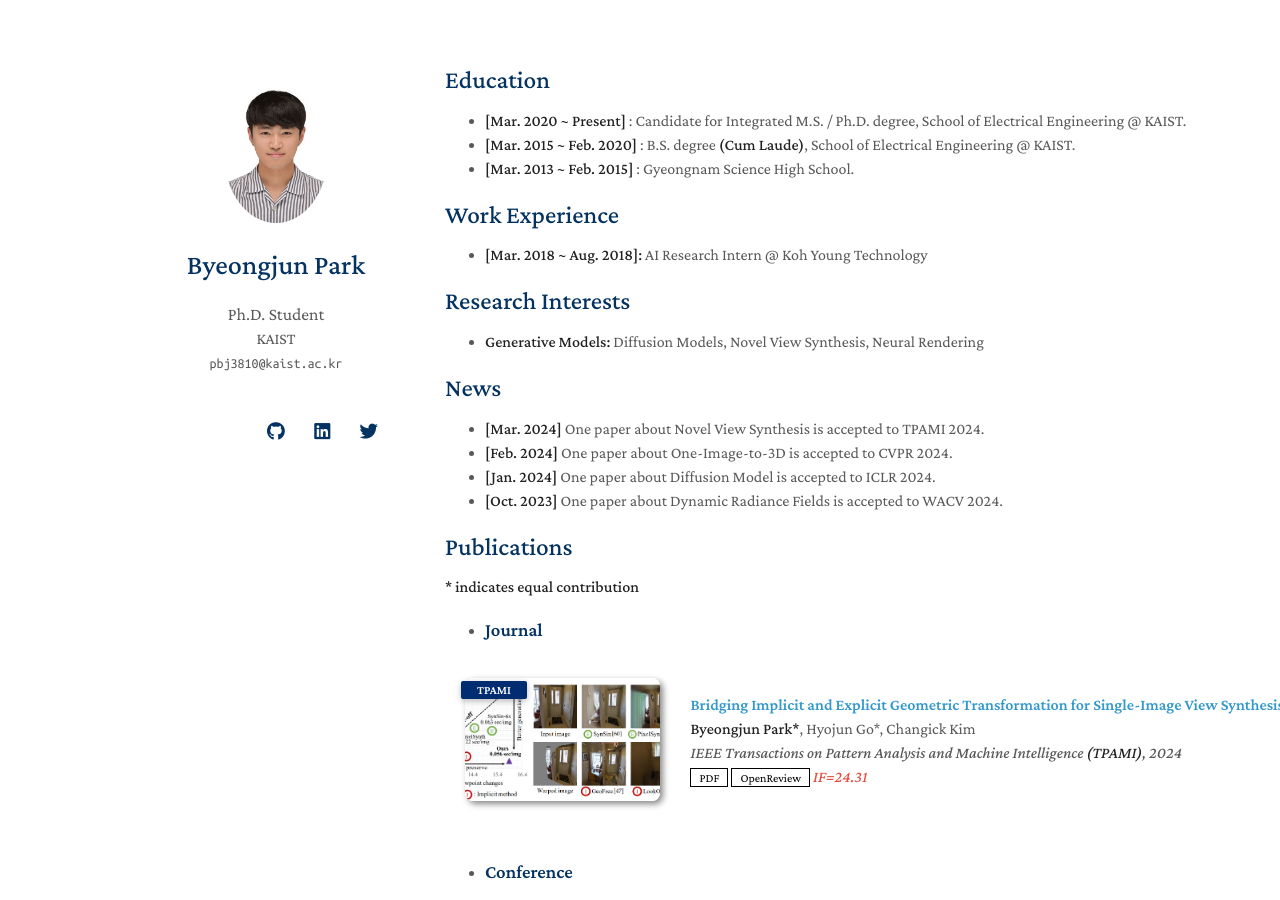
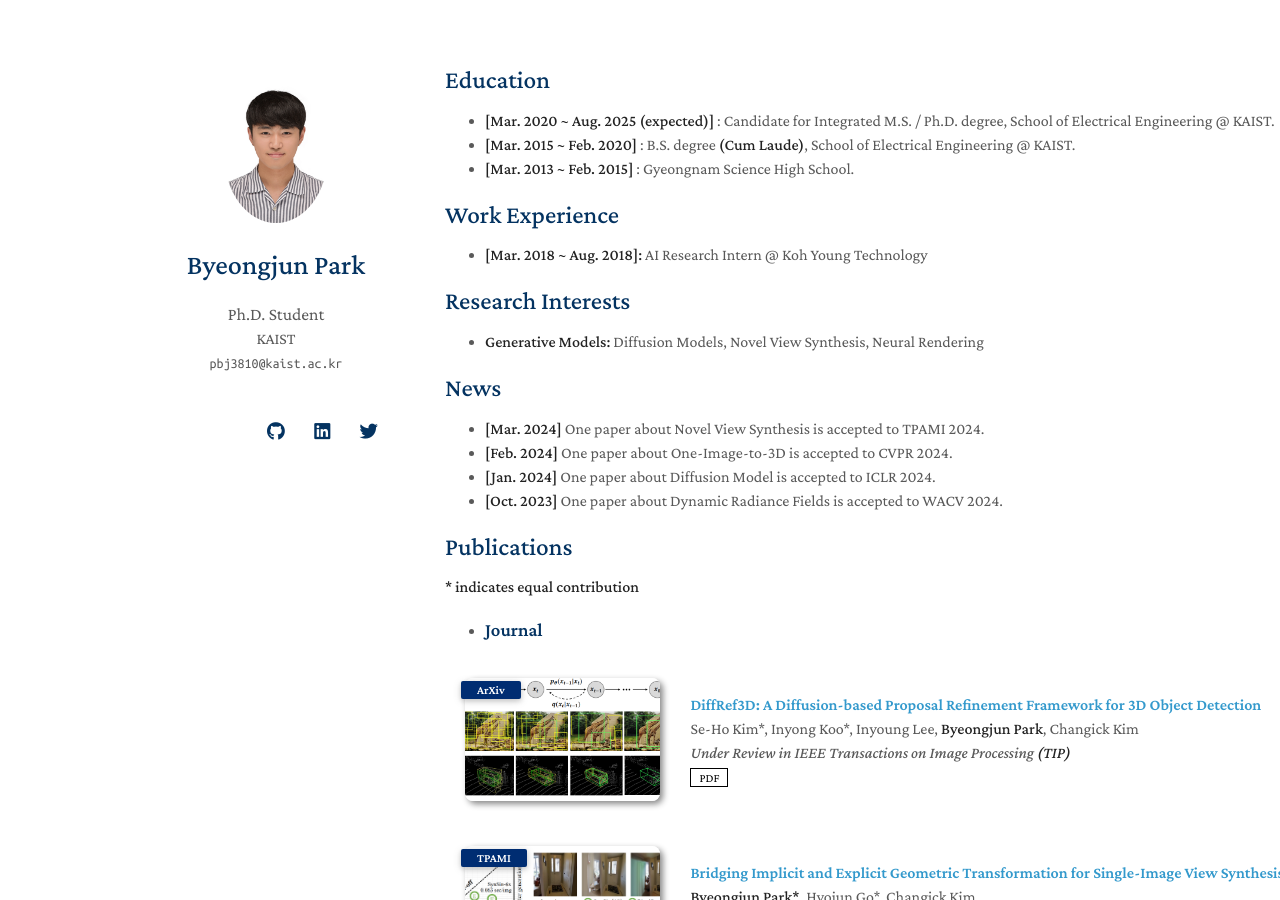
Before and after one commit to byeongjun-park/byeongjun-park.github.io, a Jekyll site: the page built from index.md, in a window 1280 px wide and 900 px high. Built offline with Jekyll 4.4.1, drawn with Linux system fonts in a browser that asks for light colours; nearby versions of some CDN libraries; a style sheet for code colours, icons or effects is not loaded; our own code applies the rules of GitHub Pages for plain Markdown files; some of the changed text lies outside the part shown.

Commit message:
profile update

```diff
--- a/_data/journal.yml
+++ b/_data/journal.yml
@@ -1,4 +1,10 @@
 main:
+  - title: "DiffRef3D: A Diffusion-based Proposal Refinement Framework for 3D Object Detection"
+    authors: Se-Ho Kim*, Inyong Koo*, Inyoung Lee, <strong>Byeongjun Park</strong>, Changick Kim
+    conference_short: ArXiv
+    conference: Under Review in IEEE Transactions on Image Processing <strong>(TIP)</strong>
+    pdf: https://arxiv.org/pdf/2310.16349.pdf
+    image: ./assets/img/teaser_3dod.png
 
   - title: Bridging Implicit and Explicit Geometric Transformation for Single-Image View Synthesis
     authors: <strong>Byeongjun Park*</strong>, Hyojun Go*, Changick Kim
--- a/index.md
+++ b/index.md
@@ -4,7 +4,7 @@ layout: homepage
 
 ## Education
 
-* **[Mar. 2020 ~ Present]** : Candidate for Integrated M.S. / Ph.D. degree, School of Electrical Engineering @ KAIST.
+* **[Mar. 2020 ~ Aug. 2025 (expected)]** : Candidate for Integrated M.S. / Ph.D. degree, School of Electrical Engineering @ KAIST.
 * **[Mar. 2015 ~ Feb. 2020]** : B.S. degree **(Cum Laude)**, School of Electrical Engineering @ KAIST.
 * **[Mar. 2013 ~ Feb. 2015]** : Gyeongnam Science High School.
 
```
Also changed, not shown: other parts of index.md (+1 -2 lines), _data/conference.yml (+0 -7 lines).
